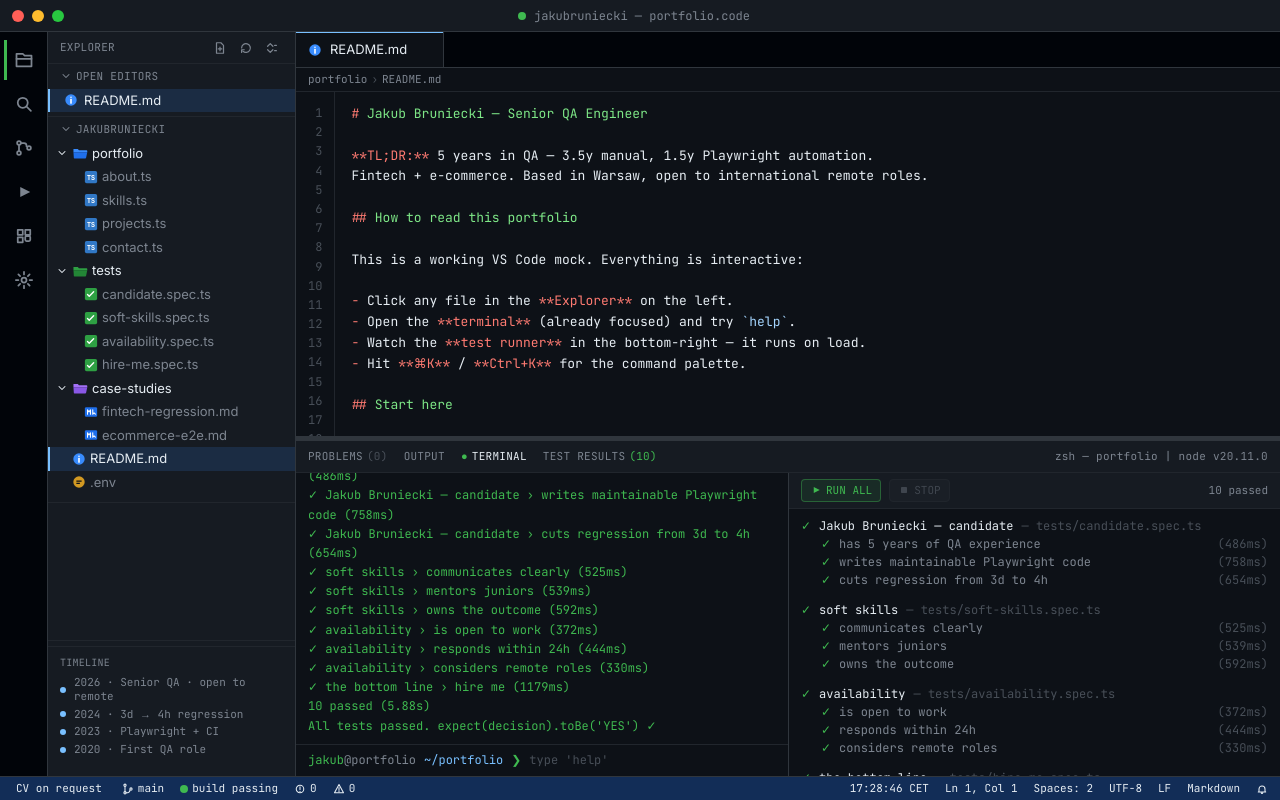
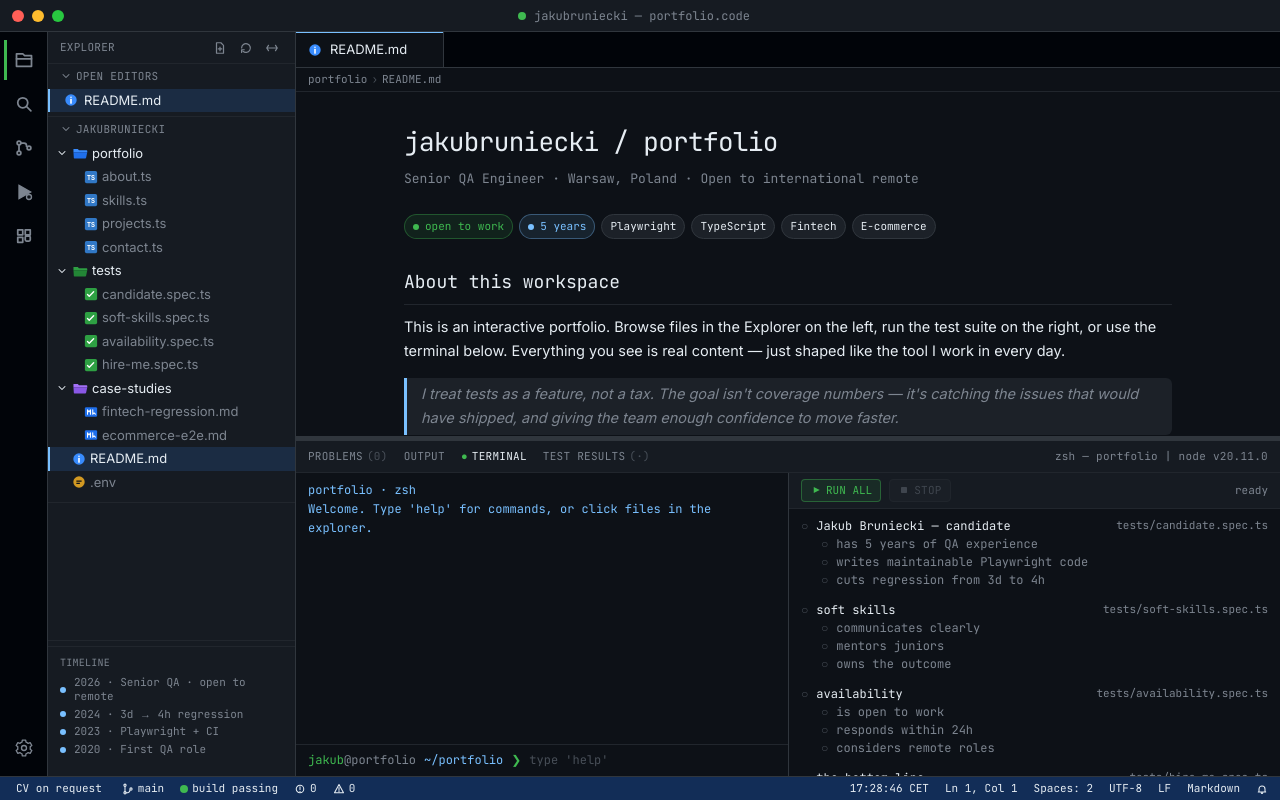
Before and after one commit to kubaasa/jakubruniecki, a Next.js app: page / in a window 1280 px wide. Built offline with nearby package versions, Linux system fonts and the light colour scheme.

Commit message:
feat: IDE polish — readme preview, real-duration test animation, themed activity bar, caret, fidelity tweaks

```diff
--- a/components/ide/ActivityBar.tsx
+++ b/components/ide/ActivityBar.tsx
@@ -6,7 +6,7 @@ import {
   ExplorerIcon,
   SearchIcon,
   GitIcon,
-  PlayIcon,
+  RunActivityIcon,
   ExtensionsIcon,
   SettingsIcon,
 } from "@/components/ui/Icon";
@@ -17,27 +17,24 @@ type Entry = {
   Icon: typeof ExplorerIcon;
 };
 
-const ENTRIES: Entry[] = [
+const TOP_ENTRIES: Entry[] = [
   { action: "explorer", label: "Explorer", Icon: ExplorerIcon },
   { action: "search", label: "Search", Icon: SearchIcon },
   { action: "git", label: "Source control", Icon: GitIcon },
-  { action: "run", label: "Run tests", Icon: PlayIcon },
+  { action: "run", label: "Run tests", Icon: RunActivityIcon },
   { action: "ext", label: "Extensions", Icon: ExtensionsIcon },
+];
+
+const BOTTOM_ENTRIES: Entry[] = [
   { action: "settings", label: "Settings", Icon: SettingsIcon },
 ];
 
-export function ActivityBar() {
+function ActivityButton({ entry }: { entry: Entry }) {
   const { state, dispatch } = useIDE();
-  return (
-    <nav
-      aria-label="Activity bar"
-      className="flex w-[var(--ide-activitybar-w)] flex-col items-center gap-1 border-r border-border bg-bg-deeper py-2"
-    >
-      {ENTRIES.map(({ action, label, Icon }) => {
+  const { action, label, Icon } = entry;
   const active = state.activeActivityAction === action;
   return (
     <button
-            key={action}
       type="button"
       title={label}
       aria-label={label}
@@ -66,7 +63,25 @@ export function ActivityBar() {
       <Icon className="h-5 w-5" width={20} height={20} />
     </button>
   );
-      })}
+}
+
+export function ActivityBar() {
+  return (
+    <nav
+      aria-label="Activity bar"
+      className="flex w-[var(--ide-activitybar-w)] flex-col items-center border-r border-border bg-bg-deeper py-2"
+    >
+      <div className="flex flex-col items-center gap-1">
+        {TOP_ENTRIES.map((entry) => (
+          <ActivityButton key={entry.action} entry={entry} />
+        ))}
+      </div>
+      <div className="flex-1" aria-hidden />
+      <div className="flex flex-col items-center gap-1">
+        {BOTTOM_ENTRIES.map((entry) => (
+          <ActivityButton key={entry.action} entry={entry} />
+        ))}
+      </div>
     </nav>
   );
 }
--- a/components/ide/BottomPanel/Terminal.tsx
+++ b/components/ide/BottomPanel/Terminal.tsx
@@ -92,30 +92,30 @@ export function Terminal() {
           }
           if (line.kind === "error") {
             return (
-              <div key={i} className="text-accent-red">
+              <div key={i} className="whitespace-pre text-accent-red">
                 {line.text || " "}
               </div>
             );
           }
           if (line.kind === "cmd") {
             return (
-              <div key={i} className="flex gap-2 text-accent-green">
-                <span>›</span>
-                <span>{line.text}</span>
+              <div key={i} className="flex gap-2">
+                <span className="text-accent-green">›</span>
+                <span className="text-fg">{line.text}</span>
               </div>
             );
           }
           if (line.kind === "success") {
             return (
-              <div key={i} className="text-accent-green">
-                {line.text || " "}
+              <div key={i} className="whitespace-pre text-accent-green">
+                {line.text || " "}
               </div>
             );
           }
           if (line.kind === "warn") {
             return (
-              <div key={i} className="text-accent-yellow">
-                {line.text || " "}
+              <div key={i} className="whitespace-pre text-accent-yellow">
+                {line.text || " "}
               </div>
             );
           }
@@ -151,8 +151,8 @@ export function Terminal() {
             );
           }
           return (
-            <div key={i} className="text-fg-muted">
-              {line.text || " "}
+            <div key={i} className="whitespace-pre text-fg-muted">
+              {line.text || " "}
             </div>
           );
         })}
--- a/components/ide/BottomPanel/TestRunner.tsx
+++ b/components/ide/BottomPanel/TestRunner.tsx
@@ -14,7 +14,6 @@ export function TestRunner() {
   const [running, setRunning] = useState(false);
   const abortRef = useRef(false);
   const timeoutsRef = useRef<number[]>([]);
-  const startedRef = useRef(false);
 
   function clearTimeouts() {
     for (const id of timeoutsRef.current) clearTimeout(id);
@@ -57,6 +56,7 @@ export function TestRunner() {
     state.testSuites.forEach((suite, sIdx) => {
       suite.cases.forEach((c, cIdx) => {
         // Fake duration matching inspiration's order of magnitude (~40-80× base).
+        // Animation actually waits this long, so the displayed ms == real elapsed.
         const fakeMs = Math.round(c.durMs * (40 + Math.random() * 40));
         const startId = window.setTimeout(() => {
           if (abortRef.current) return;
@@ -85,9 +85,9 @@ export function TestRunner() {
           });
           passCount += 1;
           totalFakeMs += fakeMs;
-        }, cumulative + c.durMs * 12);
+        }, cumulative + fakeMs);
         timeoutsRef.current.push(startId, passId);
-        cumulative += c.durMs * 12 + 80;
+        cumulative += fakeMs + 40;
       });
     });
 
@@ -141,12 +141,7 @@ export function TestRunner() {
   }
 
   useEffect(() => {
-    if (startedRef.current) return;
-    startedRef.current = true;
-    const bootId = window.setTimeout(() => runCycle(), 800);
-    timeoutsRef.current.push(bootId);
     return () => clearTimeouts();
-    // eslint-disable-next-line react-hooks/exhaustive-deps
   }, []);
 
   useEffect(() => {
@@ -161,10 +156,11 @@ export function TestRunner() {
   const totals = state.testSuites.flatMap((s) => s.cases);
   const passed = totals.filter((c) => c.status === "pass").length;
   const total = totals.length;
+  const allPassed = !running && passed === total && passed > 0;
   const summary = running
     ? `Running ${passed}/${total}`
-    : passed === total
-      ? `${passed} passed`
+    : allPassed
+      ? `✓ ${passed} passed`
       : passed > 0
         ? `${passed}/${total} ready`
         : "ready";
@@ -209,9 +205,18 @@ export function TestRunner() {
             type="button"
             onClick={stopCycle}
             disabled={!running}
-            className={`flex items-center gap-1 rounded border px-2 py-0.5 font-mono text-[11px] disabled:opacity-40 ${
+            style={
               running
-                ? "border-accent-red/50 bg-accent-red/15 text-accent-red hover:bg-accent-red/25"
+                ? {
+                    backgroundColor: "rgba(248, 81, 73, 0.12)",
+                    borderColor: "rgba(248, 81, 73, 0.5)",
+                    color: "#f85149",
+                  }
+                : undefined
+            }
+            className={`flex items-center gap-1 rounded border px-2 py-0.5 font-mono text-[11px] uppercase tracking-wide disabled:opacity-40 ${
+              running
+                ? "hover:shadow-[0_0_12px_rgba(248,81,73,0.35)]"
                 : "border-border bg-bg-subtle text-fg-muted hover:text-fg"
             }`}
           >
@@ -219,7 +224,13 @@ export function TestRunner() {
             STOP
           </button>
         </div>
-        <div className="font-mono text-[11px] text-fg-muted">{summary}</div>
+        <div
+          className={`font-mono text-[11px] ${
+            allPassed ? "text-accent-green" : "text-fg-muted"
+          }`}
+        >
+          {summary}
+        </div>
       </div>
       <div className="flex-1 overflow-y-auto px-3 py-2 font-mono text-[12px]">
         {state.testSuites.map((suite) => {
@@ -231,7 +242,9 @@ export function TestRunner() {
                   {allPass ? "✓" : "○"}
                 </span>
                 <span>{suite.name}</span>
-                <span className="text-fg-subtle">— {suite.file}</span>
+                <span className="ml-auto text-[11px] text-fg-muted">
+                  {suite.file}
+                </span>
               </div>
               <ul className="ml-5">
                 {suite.cases.map((c) => (
@@ -268,7 +281,9 @@ export function TestRunner() {
                       {c.name}
                     </button>
                     <span className="text-fg-subtle">
-                      ({c.displayDurMs ?? c.durMs}ms)
+                      {c.status === "pass" && c.displayDurMs !== undefined
+                        ? `(${c.displayDurMs}ms)`
+                        : ""}
                     </span>
                   </li>
                 ))}
--- a/components/ide/EditorArea/EditorBody.tsx
+++ b/components/ide/EditorArea/EditorBody.tsx
@@ -4,6 +4,7 @@ import { useEffect, useRef, useState } from "react";
 import { useIDE } from "@/app/ide/IDEContext";
 import { getFileByPath } from "@/data/files";
 import { SyntaxHighlight } from "@/components/ui/SyntaxHighlight";
+import { ReadmePreview } from "./ReadmePreview";
 
 function prefersReducedMotion(): boolean {
   if (typeof window === "undefined") return false;
@@ -65,6 +66,9 @@ export function EditorBody() {
       </div>
     );
   }
+  if (file.path === "README.md") {
+    return <ReadmePreview />;
+  }
   const lineCount = Math.max(1, typed.split("\n").length);
   return (
     <div className="flex h-full overflow-auto bg-bg-base">
@@ -78,13 +82,15 @@ export function EditorBody() {
       </div>
       <pre className="flex-1 px-4 py-3">
         <SyntaxHighlight content={typed} language={file.language} />
-        {typed.length < file.content.length ? (
-          <span
-            aria-hidden
-            className="ml-0.5 inline-block w-2 bg-fg"
-            style={{ animation: "caret-blink 1s steps(1) infinite", height: "1em", verticalAlign: "-2px" }}
-          />
-        ) : null}
+        <span
+          aria-hidden
+          className="ml-0.5 inline-block w-2 bg-fg"
+          style={{
+            animation: "caret-blink 1s steps(1) infinite",
+            height: "1em",
+            verticalAlign: "-2px",
+          }}
+        />
       </pre>
     </div>
   );
--- /dev/null
+++ b/components/ide/EditorArea/ReadmePreview.tsx
@@ -0,0 +1,131 @@
+"use client";
+
+import { profile } from "@/data/profile";
+
+function Badge({
+  children,
+  tone = "default",
+}: {
+  children: React.ReactNode;
+  tone?: "default" | "green" | "blue";
+}) {
+  const tones: Record<typeof tone, string> = {
+    default:
+      "border-border bg-bg-elevated text-fg",
+    green:
+      "border-accent-green/35 bg-accent-green/10 text-accent-green",
+    blue:
+      "border-accent-blue/35 bg-accent-blue/10 text-accent-blue",
+  };
+  return (
+    <span
+      className={`inline-flex items-center gap-1.5 rounded-full border px-2 py-0.5 font-mono text-[11px] ${tones[tone]}`}
+    >
+      {tone !== "default" ? (
+        <span
+          aria-hidden
+          className="h-1.5 w-1.5 rounded-full bg-current"
+        />
+      ) : null}
+      {children}
+    </span>
+  );
+}
+
+function Kbd({ children }: { children: React.ReactNode }) {
+  return (
+    <span className="inline-flex items-center rounded border border-border border-b-2 bg-bg-elevated px-1.5 py-0.5 font-mono text-[11px] text-fg">
+      {children}
+    </span>
+  );
+}
+
+function Code({ children }: { children: React.ReactNode }) {
+  return (
+    <code className="rounded bg-bg-subtle px-1.5 py-0.5 font-mono text-[0.9em] text-accent-string">
+      {children}
+    </code>
+  );
+}
+
+export function ReadmePreview() {
+  return (
+    <div className="h-full overflow-auto bg-bg-base">
+      <div className="mx-auto max-w-[880px] px-14 pb-20 pt-7 font-sans text-[14.5px] leading-[1.7] text-fg">
+        <h1 className="mb-1 font-mono text-[26px] tracking-tight">
+          jakubruniecki / portfolio
+        </h1>
+        <p className="mb-6 font-mono text-[13px] text-fg-muted">
+          {profile.role} · {profile.location}
+        </p>
+
+        <div className="mb-1 mt-2 flex flex-wrap gap-1.5">
+          <Badge tone="green">open to work</Badge>
+          <Badge tone="blue">{profile.yearsOfExperience} years</Badge>
+          <Badge>Playwright</Badge>
+          <Badge>TypeScript</Badge>
+          <Badge>Fintech</Badge>
+          <Badge>E-commerce</Badge>
+        </div>
+
+        <h2 className="mb-2.5 mt-7 border-b border-border-subtle pb-1.5 font-mono text-[18px]">
+          About this workspace
+        </h2>
+        <p className="mb-3.5">
+          This is an interactive portfolio. Browse files in the Explorer on the
+          left, run the test suite on the right, or use the terminal below.
+          Everything you see is real content — just shaped like the tool I work
+          in every day.
+        </p>
+
+        <blockquote className="my-3.5 rounded-r-md border-l-[3px] border-accent-blue bg-bg-elevated px-3.5 py-1 italic text-fg-muted">
+          I treat tests as a feature, not a tax. The goal isn&apos;t coverage
+          numbers — it&apos;s catching the issues that would have shipped, and
+          giving the team enough confidence to move faster.
+        </blockquote>
+
+        <h2 className="mb-2.5 mt-7 border-b border-border-subtle pb-1.5 font-mono text-[18px]">
+          Quick navigation
+        </h2>
+        <ul className="ml-5 list-disc space-y-1">
+          <li>
+            <Code>about.ts</Code> — bio, focus areas, working style
+          </li>
+          <li>
+            <Code>skills.ts</Code> — manual + automation toolkit
+          </li>
+          <li>
+            <Code>projects.ts</Code> — demo repo + case study
+          </li>
+          <li>
+            <Code>contact.ts</Code> — email, LinkedIn, CV on request
+          </li>
+          <li>
+            <Code>case-studies/fintech-regression.md</Code> — 3 days → 4 hours
+          </li>
+          <li>
+            <Code>tests/*.spec.ts</Code> — runnable in the right panel
+          </li>
+        </ul>
+
+        <h2 className="mb-2.5 mt-7 border-b border-border-subtle pb-1.5 font-mono text-[18px]">
+          Try the terminal
+        </h2>
+        <p className="mb-3.5">
+          Type <Code>help</Code> in the terminal below to see commands. A few
+          favourites: <Code>open about.ts</Code>, <Code>cv</Code>,{" "}
+          <Code>contact</Code>.
+        </p>
+
+        <h2 className="mb-2.5 mt-7 border-b border-border-subtle pb-1.5 font-mono text-[18px]">
+          Keyboard
+        </h2>
+        <p className="mb-3.5">
+          Open the command palette with <Kbd>⌘</Kbd>
+          <Kbd>K</Kbd> or <Kbd>Ctrl</Kbd>
+          <Kbd>K</Kbd>.
+        </p>
+      </div>
+    </div>
+  );
+}
--- a/components/ui/Icon.tsx
+++ b/components/ui/Icon.tsx
@@ -205,9 +205,38 @@ export function ExtensionsIcon(props: IconProps) {
 
 export function SettingsIcon(props: IconProps) {
   return (
-    <svg {...base(props)}>
-      <circle cx="8" cy="8" r="2" />
-      <path d="M8 1.5v2M8 12.5v2M1.5 8h2M12.5 8h2M3.5 3.5l1.4 1.4M11.1 11.1l1.4 1.4M3.5 12.5l1.4-1.4M11.1 4.9l1.4-1.4" />
+    <svg
+      viewBox="0 0 24 24"
+      width={16}
+      height={16}
+      fill="none"
+      stroke="currentColor"
+      strokeWidth={1.6}
+      strokeLinecap="round"
+      strokeLinejoin="round"
+      aria-hidden
+      {...props}
+    >
+      <circle cx="12" cy="12" r="3" />
+      <path d="M19.4 13.5a7 7 0 0 0 0-3l2-1.5-2-3.5-2.4 1a7 7 0 0 0-2.6-1.5L14 2.5h-4l-.4 2.5a7 7 0 0 0-2.6 1.5l-2.4-1-2 3.5 2 1.5a7 7 0 0 0 0 3l-2 1.5 2 3.5 2.4-1a7 7 0 0 0 2.6 1.5l.4 2.5h4l.4-2.5a7 7 0 0 0 2.6-1.5l2.4 1 2-3.5z" />
+    </svg>
+  );
+}
+
+export function RunActivityIcon(props: IconProps) {
+  return (
+    <svg
+      viewBox="0 0 24 24"
+      width={20}
+      height={20}
+      fill="none"
+      stroke="currentColor"
+      strokeWidth={1.6}
+      aria-hidden
+      {...props}
+    >
+      <polygon points="6,4 20,12 6,20" fill="currentColor" />
+      <circle cx="18" cy="18" r="3" fill="#0d1117" />
     </svg>
   );
 }
@@ -233,7 +262,7 @@ export function RefreshIcon(props: IconProps) {
 export function CollapseIcon(props: IconProps) {
   return (
     <svg {...base(props)}>
-      <path d="M3 6l3-3 3 3M3 10l3 3 3-3M11 5h2M11 11h2" />
+      <path d="M2 8h12M4 5l-2 3 2 3M12 5l2 3-2 3" />
     </svg>
   );
 }
```
Lines whose indentation alone changed are shown as unchanged.
